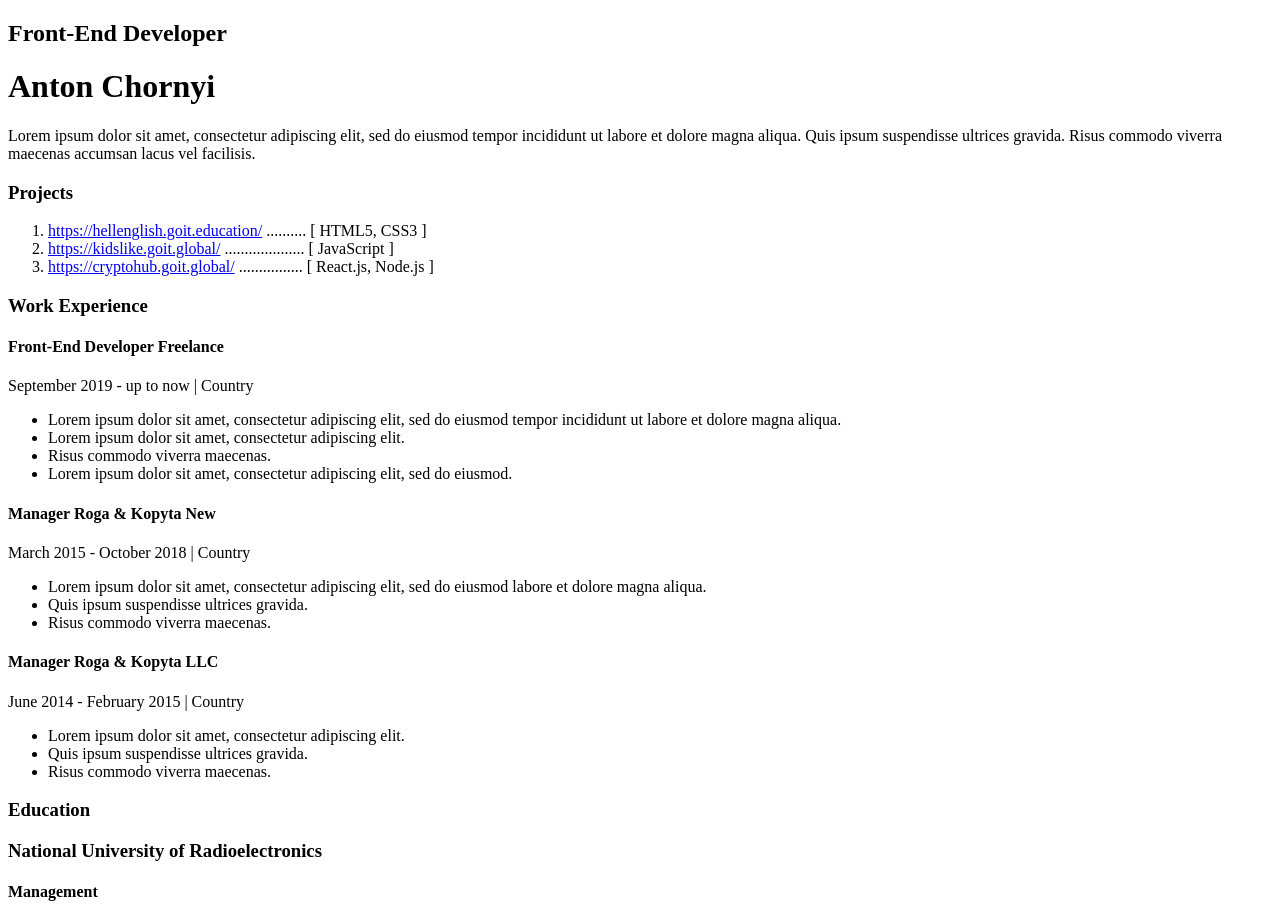
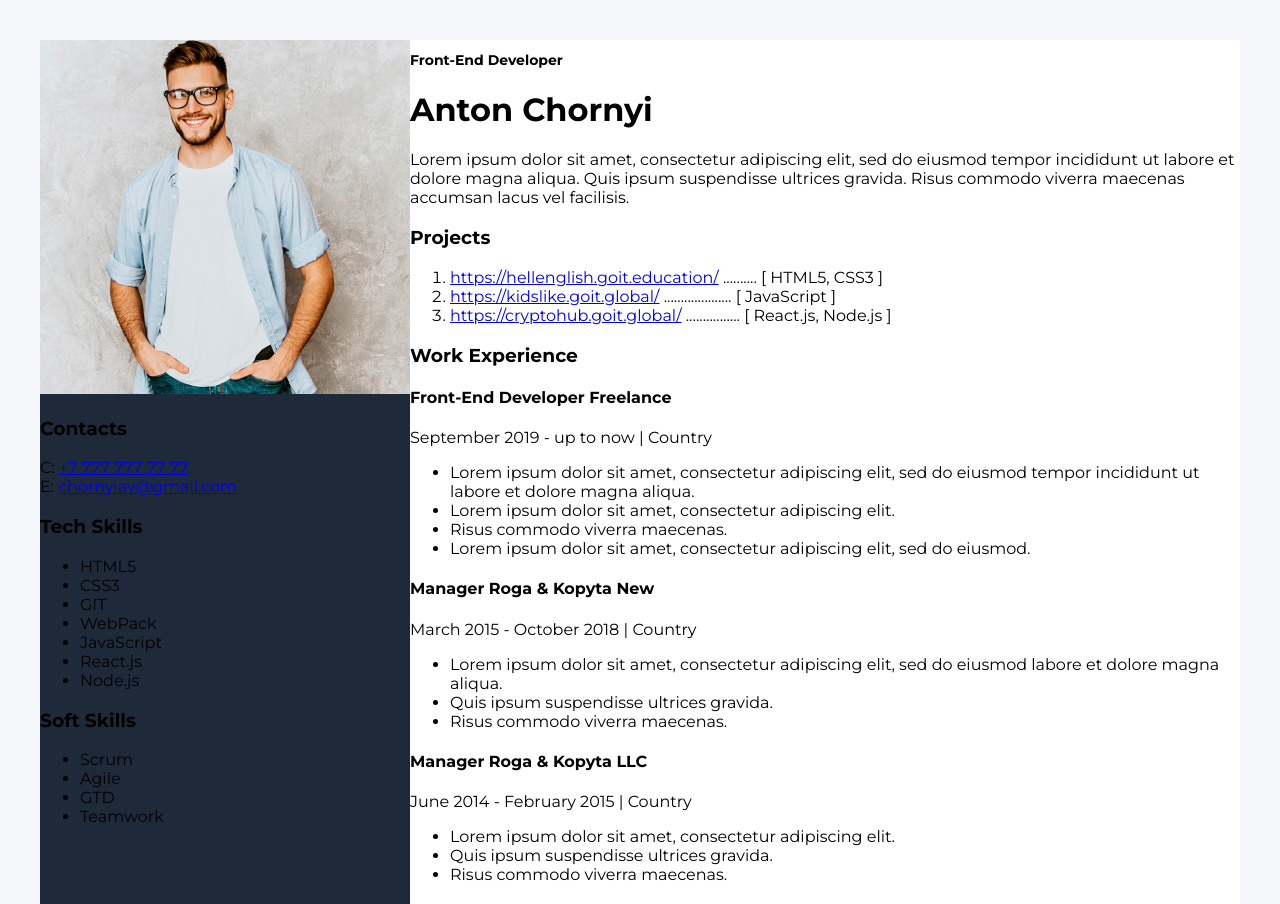
Before and after one commit to MarinaKulyk/GoIT-Mentor-Marathon1, a plain HTML site: page index.html in a window 1280 px wide. Shown: the top 904 px of the page. Drawn offline with Linux system fonts and the light colour scheme.

Commit message:
День 3

```diff
--- /dev/null
+++ b/css/style.css
@@ -0,0 +1,42 @@
+body {
+    font-family: 'Montserrat', sans-serif;
+    background-color: #f5f7fa;;
+}
+
+.main-container {
+    display: flex;
+    flex-direction: row-reverse;
+    width: 1200px;
+    background-color: #fff;
+    margin: 40px auto;
+}
+
+
+
+.main-content {
+
+}
+
+.about-me {
+
+
+}
+.my-projects {
+
+}
+.about-me-profession {
+    font-weight: 700;
+    font-size: 14px;
+    line-height: 17px;
+    color: #000000;
+}
+.my-experience {
+
+}
+.my-education {
+
+}
+
+.sidebar-section {
+    background-color: #1E2939;
+}
--- a/index.html
+++ b/index.html
@@ -5,15 +5,18 @@
     <meta http-equiv="X-UA-Compatible" content="IE=edge">
     <meta name="viewport" content="width=device-width, initial-scale=1.0">
     <title>My Rezume</title>
+    <link rel="preconnect" href="https://fonts.gstatic.com">
+    <link href="https://fonts.googleapis.com/css2?family=Montserrat:wght@400;700&display=swap" rel="stylesheet">
+    <link rel="stylesheet" href="css/style.css">
 </head>
 <body>
     <!-- Main container -->
-    <div>
+    <div class="main-container">
         <!-- Main content section -->
-        <div>
+        <div class="main-content">
             <!-- About me section -->
-            <div>
-                <h2>Front-End Developer</h2>
+            <div class="about-me">
+                <h2 class="about-me-profession">Front-End Developer</h2>
                 <h1>Anton Chornyi</h1>
                 <p>Lorem ipsum dolor sit amet, consectetur adipiscing elit,
                 sed do eiusmod tempor incididunt ut labore et dolore magna
@@ -22,20 +25,20 @@
             </div>
 
             <!-- My projects section -->
-            <div>
+            <div class="my-projects">
                 <h3>Projects</h3>
                 <ol>
-                    <li>
+                    <li class="project-item">
                         <a href="https://hellenglish.goit.education/">https://hellenglish.goit.education/</a>
                         <span>..........</span>
                         <span>[ HTML5, CSS3 ]</span>
                     </li>
-                    <li>
+                    <li class="project-item">
                         <a href="https://kidslike.goit.global/">https://kidslike.goit.global/</a>
                         <span>....................</span>
                         <span>[ JavaScript ]</span>
                     </li>
-                    <li>
+                    <li class="project-item">
                         <a href="https://cryptohub.goit.global/">https://cryptohub.goit.global/</a>
                         <span>................</span>
                         <span>[ React.js, Node.js ]</span>
@@ -44,7 +47,7 @@
             </div>
 
             <!-- My work experience -->
-            <div>
+            <div class="my-experience">
                 <h3>Work Experience</h3>
 
                 <!-- Company 3 -->
@@ -103,7 +106,7 @@
             </div>
 
             <!-- My Education -->
-            <div>
+            <div class="my-education">
                 <h3>Education</h3>
                 <h3>National University of Radioelectronics</h3>
                 <h4>Management</h4>
@@ -112,7 +115,7 @@
         </div>
 
         <!-- Sidebar section -->
-        <aside>
+        <aside class="sidebar-section">
             <img src="img/photo.jpg" alt="My photo">
 
             <!-- Contacts section -->
```
